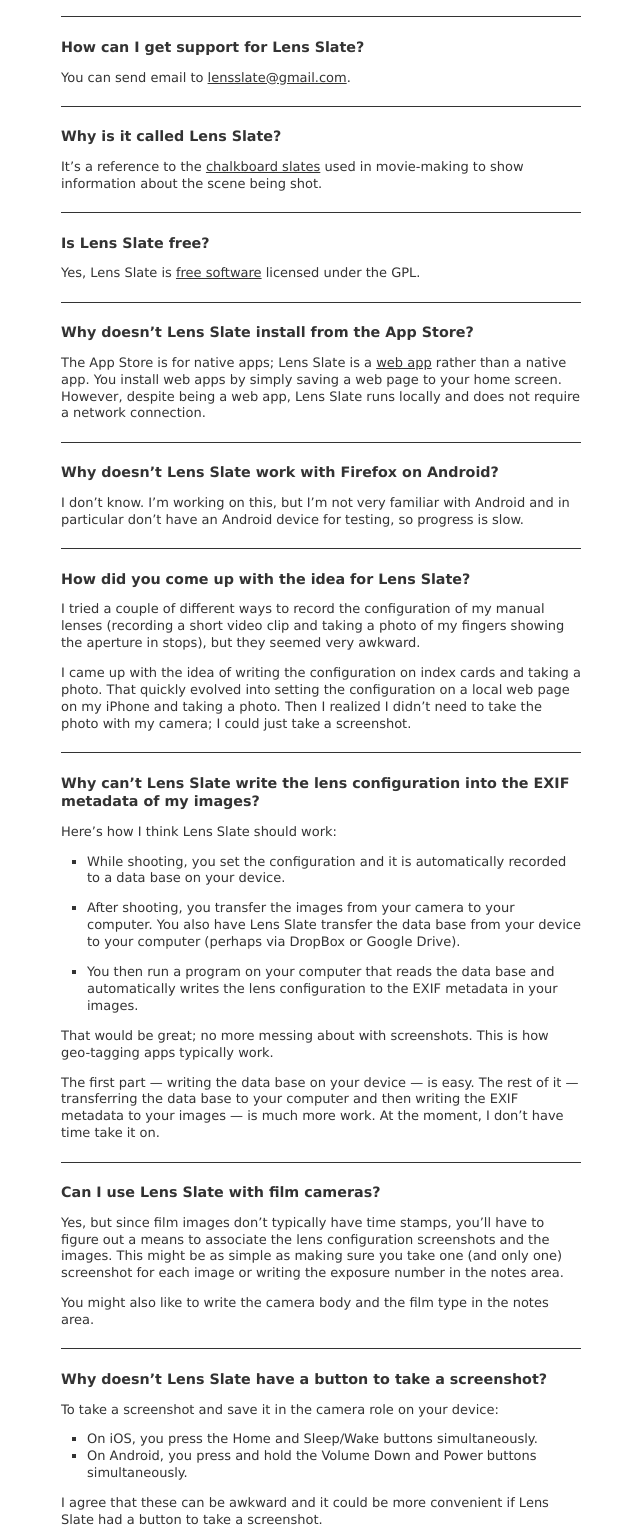
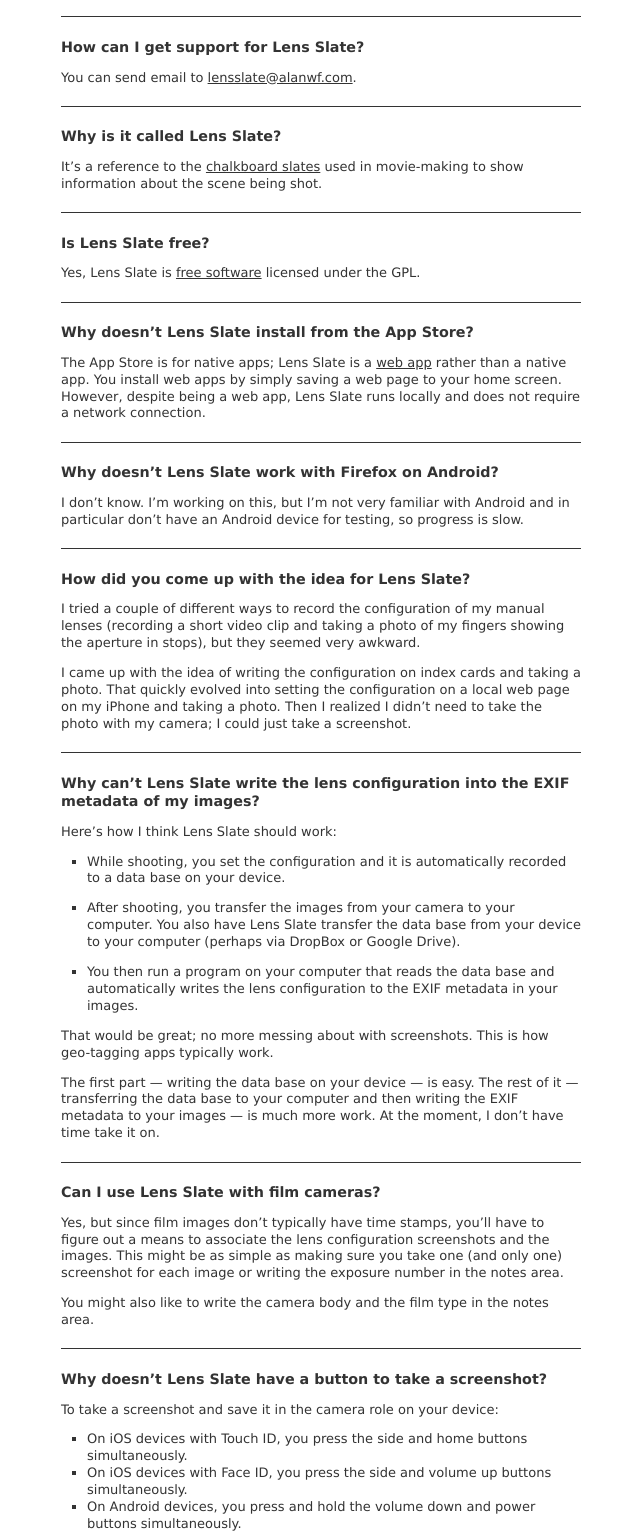
Before and after one commit to alanwfalanwf/lensslate, a plain HTML site: page faq.html in a window 1280 px wide. Shown: the part 1120-2659 px from the top of the page, without its empty margins (319-959 px from the left). Drawn offline with Linux system fonts and the light colour scheme.

Commit message:
Updated the support email to lensslate@alanwf.com.

```diff
--- a/faq.html
+++ b/faq.html
@@ -97,7 +97,7 @@
 
 <h2>How can I get support for Lens Slate?</h2>
 
-<p>You can send email to <a href="mailto:lensslate@gmail.com">lensslate@gmail.com</a>.</p>
+<p>You can send email to <a href="mailto:lensslate@alanwf.com">lensslate@alanwf.com</a>.</p>
 
 <hr/>
 
@@ -178,8 +178,9 @@
 <p>To take a screenshot and save it in the camera role on your device:</p>
 
 <ul>
-<li>On iOS, you press the Home and Sleep/Wake buttons simultaneously.</li>
-<li>On Android, you press and hold the Volume Down and Power buttons simultaneously.</li>
+<li>On iOS devices with Touch ID, you press the side and home buttons simultaneously.</li>
+<li>On iOS devices with Face ID, you press the side and volume up buttons simultaneously.</li>
+<li>On Android devices, you press and hold the volume down and power buttons simultaneously.</li>
 </ul>
 
 <p>I agree that these can be awkward and it could be more convenient if Lens Slate had a button to take a screenshot.</p>
```
Also changed, not shown: help.html (+1 -1 lines), index.html (+1 -1 lines), manual.html (+4 -3 lines), 5 other files.
